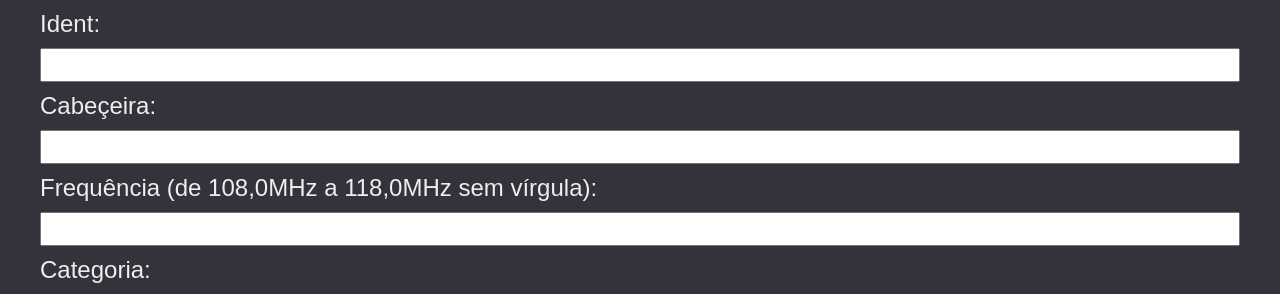
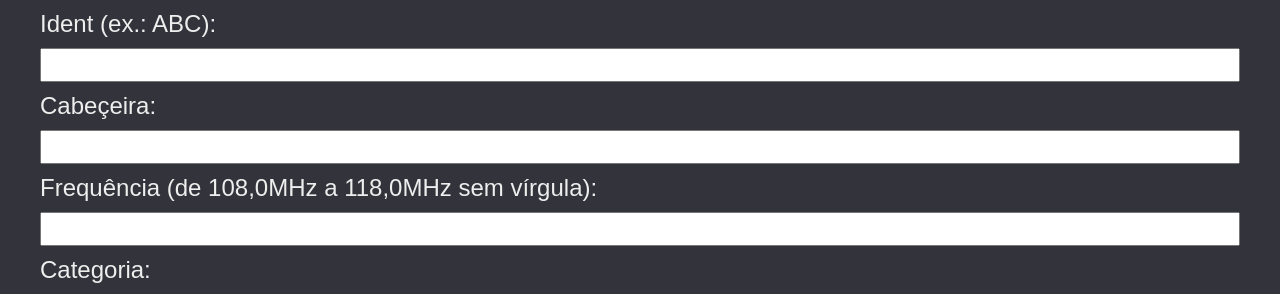
Before and after one commit to antenor-z/aero, a FastAPI app: template templates/admin/ils.html in a window 1280 px wide. Shown: the top 294 px of the page. Run offline with FastAPI, Linux system fonts and the light colour scheme; the template is opened without the code that fills it, so the values that code supplies are empty; parts of the project's set-up code (start-up, migrations or seed data) failed here and were passed over.

Commit message:
ident example

```diff
--- a/templates/admin/ils.html
+++ b/templates/admin/ils.html
@@ -9,7 +9,7 @@
 <body>
 	<main>
 	<form method="post" action="{{ action }}">
-		<label for="Ident">Ident: </label>
+		<label for="Ident">Ident (ex.: ABC): </label>
 		<input type="text" name="ident" id="Ident" value="{{ils.Ident}}">
 
 		<label for="RunwayHead">Cabeçeira: </label>
--- a/templates/admin/vor.html
+++ b/templates/admin/vor.html
@@ -9,7 +9,7 @@
 <body>
 	<main>
 	<form method="post" action="{{ action }}">
-		<label for="Ident">Ident: </label>
+		<label for="Ident">Ident (ex.: ABC): </label>
 		<input required pattern="^[A-Z]{3}$" name="ident" id="Ident" value="{{vor.Ident}}">
 
 		<label for="Frequency">Frequência (4 digitos, sem vírgula): </label>
```
